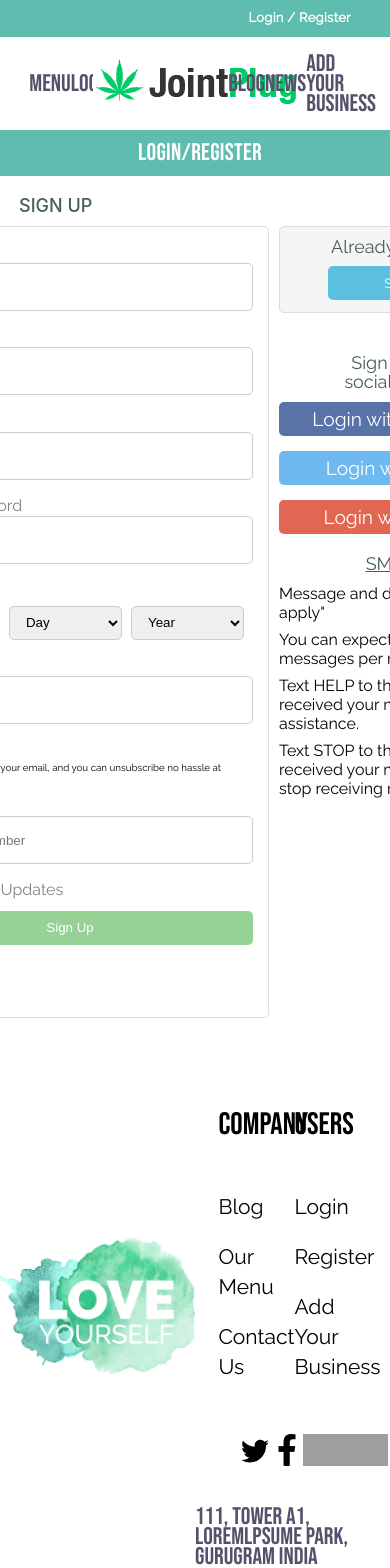
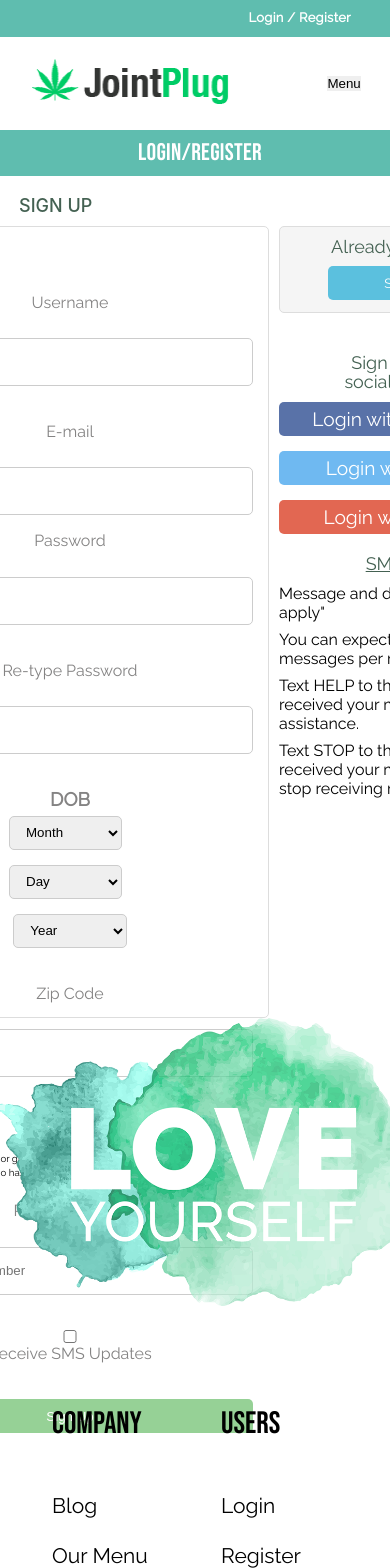
Before and after one commit to ranagoharayoub/Joint-Plug, a React (Create React App) app: page /join in a window 390 px wide. Shown: the top 1568 px of the page. Built offline with nearby package versions, Linux system fonts and the light colour scheme; grey boxes are pictures that could not be loaded.

Commit message:
Responsive

```diff
--- a/src/App.css
+++ b/src/App.css
@@ -2,4 +2,5 @@
   padding: 0%;
   margin: 0%;
   outline: none;
+  /* overflow-x: hidden; */
 }
--- a/src/Components/Footer.css
+++ b/src/Components/Footer.css
@@ -83,3 +83,24 @@
     line-height: 20px;
     color: #55516a;
 }
+@media only screen and (max-width: 768px) {
+    .footer-cont{
+        flex-direction: column;
+       align-items: center;
+    }
+    .left-footer, .right-footer{
+        width: 100%;
+        padding: 20px;
+        min-height: 100px;
+    }
+    .footer-flex{
+        height: auto;
+    }
+    .social-contact{
+        margin-top: 20px;
+        margin-bottom: 20px;
+        padding: 20px;
+        display: flex;
+        justify-content: space-evenly;
+    }
+}
--- a/src/Components/Navbar.css
+++ b/src/Components/Navbar.css
@@ -94,3 +94,36 @@
     transition: 1000ms;
 
 }
+.hide-on-big{
+    display: none;
+}
+#mobileMenu{
+    display: none;
+}
+@media only screen and (max-width: 768px) {
+    .hide-on-mobile{
+        display: none;
+    }
+    .hide-on-big{
+        display: flex;
+    }
+    #mobileMenu button{
+        display: block;
+        margin-bottom: 10px;
+        padding: 5px;
+        background-color: lightgreen;
+        color: whitesmoke;
+        width: 100%;
+    }
+    #mobileMenu{
+        display: block;
+        padding: 100px 10px 10px;
+        transition: right 300ms;
+    }
+    .showNav{
+        right: 0
+    }
+    .hideNav{
+        right: -500px
+    }
+}
--- a/src/Components/Navbar.js
+++ b/src/Components/Navbar.js
@@ -1,22 +1,23 @@
-import React from 'react'
+import React, {useState} from 'react'
 import { Link } from 'react-router-dom'
 import './Navbar.css'
 
 function Navbar() {
+   const [isOpen, setOpen] = useState(false)
 
     return (
         <div className='nav-cont'>
             <div className='upper-nav'>
                <p className='login-register' ><Link to='join' style={{textDecoration:'none', color:'inherit'}}>Login / Register</Link></p>
             </div>
-            <div className='lower-nav'>
+            <div className='lower-nav hide-on-mobile'>
                 <div className='left-nav'>
                     <p>MENU</p>
                     <p>LOCATIONS</p>
                     <p><Link to='/contactus' style={{textDecoration:'none'}}>CONTACT-US</Link></p>
                 </div>
                 <div className='center-nav'>
-                    <Link to='/'><img src='/img/logo.png' alt='logo'></img></Link>
+                    <Link to='/'><img src='/img/logo.png' alt='logo' /></Link>
                 </div>
                 <div className='right-nav'>
                     <p>BLOG</p>
@@ -24,6 +25,36 @@ function Navbar() {
                     <p>ADD YOUR BUSINESS</p>
                 </div>
             </div>
+            <div className='lower-nav hide-on-big' style={{
+                justifyContent: "space-between",
+                alignItems: "center",
+            }}>
+                <Link to='/'><img src='/img/logo.png' alt='logo' width={"200px"}/></Link>
+                <button onClick={()=>{
+                    setOpen(!isOpen)
+                }}>Menu</button>
+            </div>
+            <div id={"mobileMenu"}
+                 className={isOpen? "showNav" : "hideNav"}
+                 style={{
+                position: "fixed",
+                top: 0,
+                bottom: 0,
+                height: "100%",
+                width: "50%",
+                zIndex: 100000,
+                background: "white"
+            }}>
+                <button style={{fontStyle: "italic", fontWeight: "bold", marginBottom: 100, background: "black"}} onClick={()=>{
+                    setOpen(!isOpen)
+                }}>Close Menu</button>
+                <button>Link here</button>
+                <button>Link here</button>
+                <button>Link here</button>
+                <button>Link here</button>
+                <button>Link here</button>
+
+            </div>
         </div>
     )
 }
--- a/src/Components/ProdCard.css
+++ b/src/Components/ProdCard.css
@@ -1,7 +1,7 @@
-.prod-card-cont{
+.prod-card-cont {
   position: relative;
-    height: 50vh;
-    width: 70vh;
+  /*height: 50vh;*/
+  width: 30%;
   /* background-color: blueviolet; */
   display: flex;
   flex-direction: column;
@@ -9,14 +9,24 @@
   justify-content: flex-end;
   border-radius: 10px;
 }
+/* If the screen size is 600px wide or less, hide the element */
+@media only screen and (max-width: 768px) {
+  .prod-card-cont {
+    width: 100%;
+    margin-bottom: 20px;
+  }
+  .home-cards-sec{
+    flex-direction: column;
+  }
+}
 
-.prod-card-cont>img{
+.prod-card-cont > img {
   width: 100%;
   object-fit: contain;
   border-radius: 20px;
 }
 
-.card-text{
+.card-text {
   position: absolute;
   height: 30%;
   width: 100%;
@@ -29,10 +39,10 @@
   justify-content: space-around;
 }
 
-.card-text:hover{
+.card-text:hover {
   opacity: 1;
 }
 
-.card-text>p{
+.card-text > p {
   color: white;
 }
--- a/src/Pages/HomePage.css
+++ b/src/Pages/HomePage.css
@@ -5,6 +5,7 @@
     display: flex;
     flex-direction: column;
     align-items: center;
+
 }
 
 .vid-div{
@@ -98,6 +99,7 @@
     line-height: 57px;
     text-align: center;
     color: white;
+    overflow: hidden;
 }
 
 .marijuana{
@@ -109,7 +111,7 @@
     align-items: center;
     margin: 20px 0px;
     padding: 20px 0px;
-
+    overflow: hidden;
 }
 
 .marijuana>p{
@@ -141,7 +143,6 @@
 }
 
 .home-prod{
-    height: 70vh;
     width: 100%;
     /* background-color: aquamarine; */
     display: flex;
@@ -168,11 +169,11 @@
 }
 
 .home-cards{
-    flex: 1;
+    /*flex: 1;*/
     width: 100%;
     /* background-color: yellowgreen; */
-    display: flex;
-    flex-direction: column;
+    /*display: flex;*/
+    /*flex-direction: column;*/
     align-items: center;
     /* justify-content: space-around;
     align-items: center; */
@@ -188,8 +189,8 @@
 
 .browse-sec{
     flex: 1;
-    width: 30%;
     display: flex;
+    text-align: center;
     justify-content: center;
     align-items: center;
 }
@@ -214,14 +215,18 @@
 
 .back-img{
     margin-top: 50px;
-    height: 70vh;
-    width: 100%;
+    width: 98%;
+    height: max-content;
+    padding: 30px 10px;
     background-image: url('../Images/client-bg.jpg');
+    background-size: cover;
     background-repeat: no-repeat;
     background-position: center;
     display: flex;
     flex-direction: column;
     align-items: center;
+    overflow-x: hidden;
+
 }
 
 .let-box{
@@ -236,8 +241,9 @@
 .let{
     font-family: 'Bebas Neue', cursive;
     font-size: 50px;
-    line-height: 20px;
+    /*line-height: 20px;*/
     color: #55516a;
+    padding-left: 20px;
 }
 
 .input-fields{
@@ -251,7 +257,7 @@
 
 .name-input, .phone-input{
     height: 45px;
-    width: 380px;
+    /* width: 380px; */
     border: 1px solid  #83AF99;
     background: transparent;
     padding: 6px 12px 6px 12px;
@@ -259,12 +265,13 @@
     font-size: 24px;
     line-height: 20px;
     color: #3C4B64;
+    margin-bottom: 10px;
 
 }
 
 .text-area{
     height: 150px;
-    width: 840px;
+    /* width: 840px; */
     border: 1px solid  #83AF99;
     background: transparent;
     padding: 6px 12px 6px 12px;
@@ -279,7 +286,14 @@
     font-size: 24px;
 }
 
-
+.submit-btn-box{
+    height: 20%;
+    width: 100%;
+    display: flex;
+    justify-content: center;
+    align-items: center;
+    /* background-color: cadetblue; */
+}
 
 .submit-btn{
     padding: 10px 80px;
@@ -296,3 +310,35 @@
     background-color: #3AB97E;
     cursor: pointer;
 }
+
+@media only screen and (max-width: 768px) {
+    div.input-fields > form input{
+        width: 100%;
+    }
+    div.input-fields{
+        flex-wrap: wrap;
+    }
+    form{
+        display: flex;
+        justify-content: center;
+        align-items: center;
+        padding: 50px;
+        flex-direction: column;
+    }
+    input{
+        width: 85%;
+    }
+    textarea{
+        width: 85%;
+    }
+    .over-vid, .disc{
+        display: none;
+    }
+    .marijuana p{
+        padding: 20px;
+        text-align: center;
+    }
+    .marijuana{
+        height: auto;
+    }
+}
--- a/src/Pages/HomePage.js
+++ b/src/Pages/HomePage.js
@@ -6,7 +6,7 @@ function HomePage() {
     return (
         <div className='home-cont'>
             <div className='vid-div'>
-                <video  className='vid' src='/videos/homeVideo.mp4' autoPlay muted controls></video>
+                <video  className='vid' src='/videos/homeVideo.mp4' controls></video>
                 <div className='over-vid'>
                     <div className='vid-tab'>
                         <p>Joint Plug</p>
@@ -35,9 +35,9 @@ function HomePage() {
                 </div>
                 <div className='home-cards'>
                     <div className='home-cards-sec'>
-                        <ProdCard></ProdCard>
-                        <ProdCard></ProdCard>
-                        <ProdCard></ProdCard>
+                        <ProdCard/>
+                        <ProdCard/>
+                        <ProdCard/>
                     </div>
                     <div className='browse-sec'>
                          <button className='browse-btn'>Browse More</button>
@@ -50,9 +50,9 @@ function HomePage() {
                 </div>
                 <div className='home-cards'>
                     <div className='home-cards-sec'>
-                        <ProdCard></ProdCard>
-                        <ProdCard></ProdCard>
-                        <ProdCard></ProdCard>
+                        <ProdCard/>
+                        <ProdCard/>
+                        <ProdCard/>
                     </div>
                     <div className='browse-sec'>
                          <button className='browse-btn'>Browse More</button>
@@ -63,21 +63,21 @@ function HomePage() {
                 <div className='let-box'>
                     <p className='let'>Let Us Know If you have any Questions!</p>
                 </div>
-                <div className='input-fields'>
+                <div className='input-fields-old'>
                     <form>
-                        <div style={{display:'flex', justifyContent:'space-between', margin:'20px 0px'}}>
+                        <div>
                             <input className='name-input' placeholder='Name'></input>
                             <input className='phone-input' placeholder='Phone-Number'></input>
                         </div>
-                        <div style={{display:'flex', justifyContent:'space-between', margin:'20px 0px'}}>
+                        <div>
                             <input className='name-input' placeholder='E-mail Adress'></input>
                             <input className='phone-input' placeholder='Location'></input>
                         </div>
-                        <div>
+                        <div style={{width: "100%"}}>
                             <textarea className='text-area' placeholder='Message'></textarea>
                         </div>
+                        <button className='submit-btn'>Submit</button>
                     </form>
-                    <button className='submit-btn'>Submit</button>
                 </div>
             </div>
         </div>
```
Lines whose indentation alone changed are shown as unchanged.
